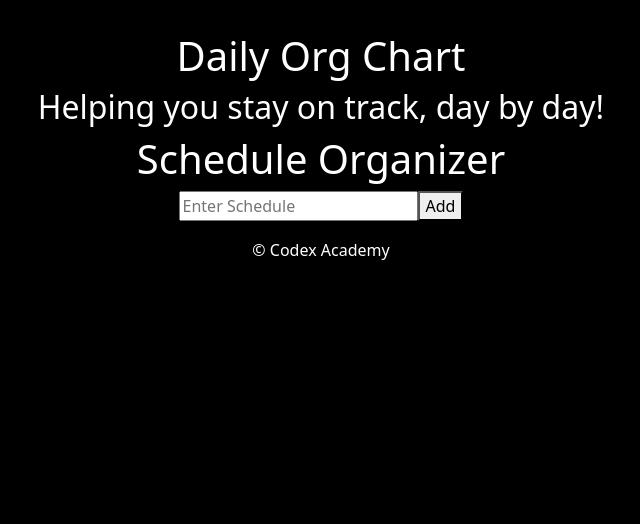
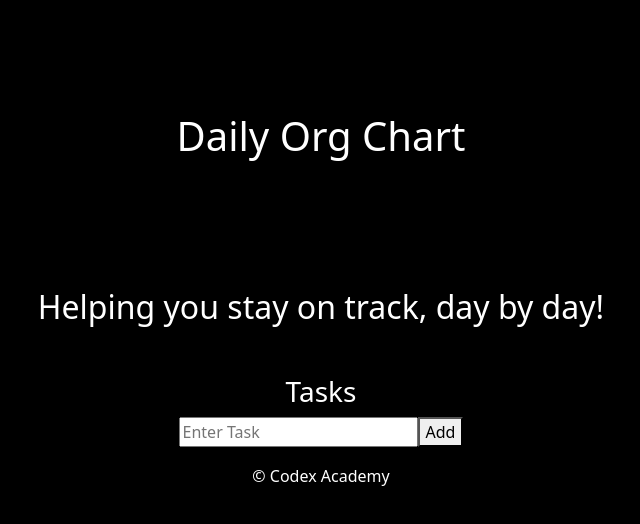
Before and after one commit to jyoung57/daily-org-chart, a React (Vite) app: page / in a window 1280 px wide. Shown: the top 524 px of the page, without its empty margins (319-959 px from the left). Built offline with nearby package versions, Linux system fonts and the light colour scheme; the HTML template or start-up script is replaced by a standard one.

Commit message:
updates to verbiage in the task list

```diff
--- a/src/components/ScheduleOrganizer.jsx
+++ b/src/components/ScheduleOrganizer.jsx
@@ -42,13 +42,13 @@ function ScheduleOrganizer() {
 
   return (
     <div>
-      <h1>Schedule Organizer</h1>
+      <h3>Tasks</h3>
       <form onSubmit={handleSubmit}>
         <input
           type="text"
           value={schedule}
           onChange={handleChange}
-          placeholder="Enter Schedule"
+          placeholder="Enter Task"
         />
         <button type="submit">{editIndex !== null ? 'Update' : 'Add'}</button>
       </form>
--- a/src/styles/Header.css
+++ b/src/styles/Header.css
@@ -11,5 +11,12 @@
 body {
   background-color: var(--background-color);
   color: var(--text-color);
+}
 
+h1 {
+  padding: 10vh;
 }
+
+h2 {
+  padding: 5vh;
+}
```
